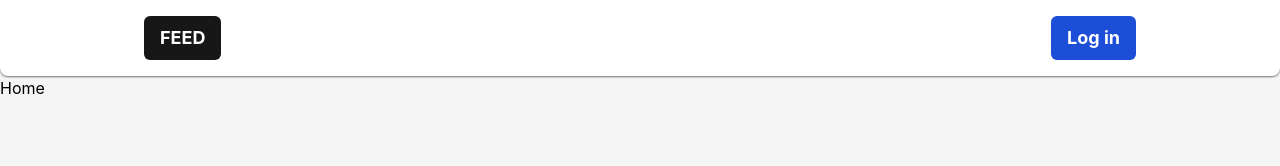
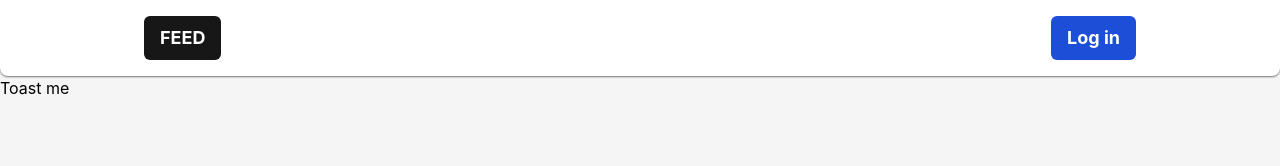
Before and after one commit to YinChuRijnaard/dev.chu, a Next.js app: page / in a window 1280 px wide. Shown: the top 166 px of the page. Built offline with nearby package versions, Linux system fonts and the light colour scheme.

Commit message:
Toast (12)

```diff
--- a/package.json
+++ b/package.json
@@ -13,7 +13,8 @@
     "next": "12.1.6",
     "react": "18.1.0",
     "react-dom": "18.1.0",
-    "react-firebase-hooks": "^5.0.3"
+    "react-firebase-hooks": "^5.0.3",
+    "react-hot-toast": "^2.2.0"
   },
   "devDependencies": {
     "autoprefixer": "^10.4.7",
--- a/pages/_app.js
+++ b/pages/_app.js
@@ -1,3 +1,4 @@
+import { Toaster } from "react-hot-toast";
 import "../styles/globals.css";
 import "tailwindcss/tailwind.css"; // This import was needed too
 import Navbar from "../components/Navbar";
@@ -7,6 +8,7 @@ function MyApp({ Component, pageProps }) {
     <>
       <Navbar />
       <Component {...pageProps} />
+      <Toaster />
     </>
   );
 }
--- a/pages/index.js
+++ b/pages/index.js
@@ -1,12 +1,12 @@
 import Head from "next/head";
 import Link from "next/link";
+import toast from "react-hot-toast";
 import Loader from "../components/Loader";
 
 export default function Home() {
   return (
     <div>
-      <h1>Home</h1>
-      <Loader show={false} />
+      <button onClick={() => toast.success("Hello!")}>Toast me</button>
     </div>
   );
 }
```
Also changed, not shown: 1 other file (tests, documents, lock files or other folders).
